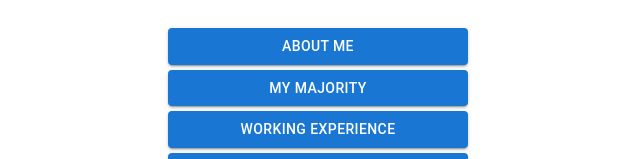
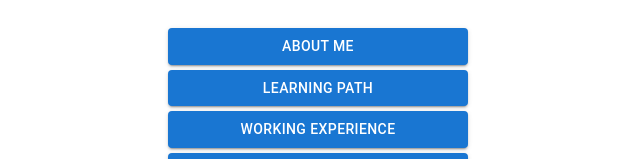
Before and after one commit to warranttsai/warrant-entry, a React (Vite) app: page / in a window 1280 px wide. Shown: the part 356-515 px from the top of the page, without its empty margins (322-962 px from the left). Built offline with nearby package versions, Linux system fonts and the light colour scheme.

Commit message:
fix: change the button name in home to learning path

```diff
--- a/src/pages/home/Home.tsx
+++ b/src/pages/home/Home.tsx
@@ -42,7 +42,7 @@ function Home() {
           }}
           onClick={() => navigate("/my-majority")}
         >
-          My Majority
+          Learning Path
         </Button>
         <Button
           variant="contained"
```
